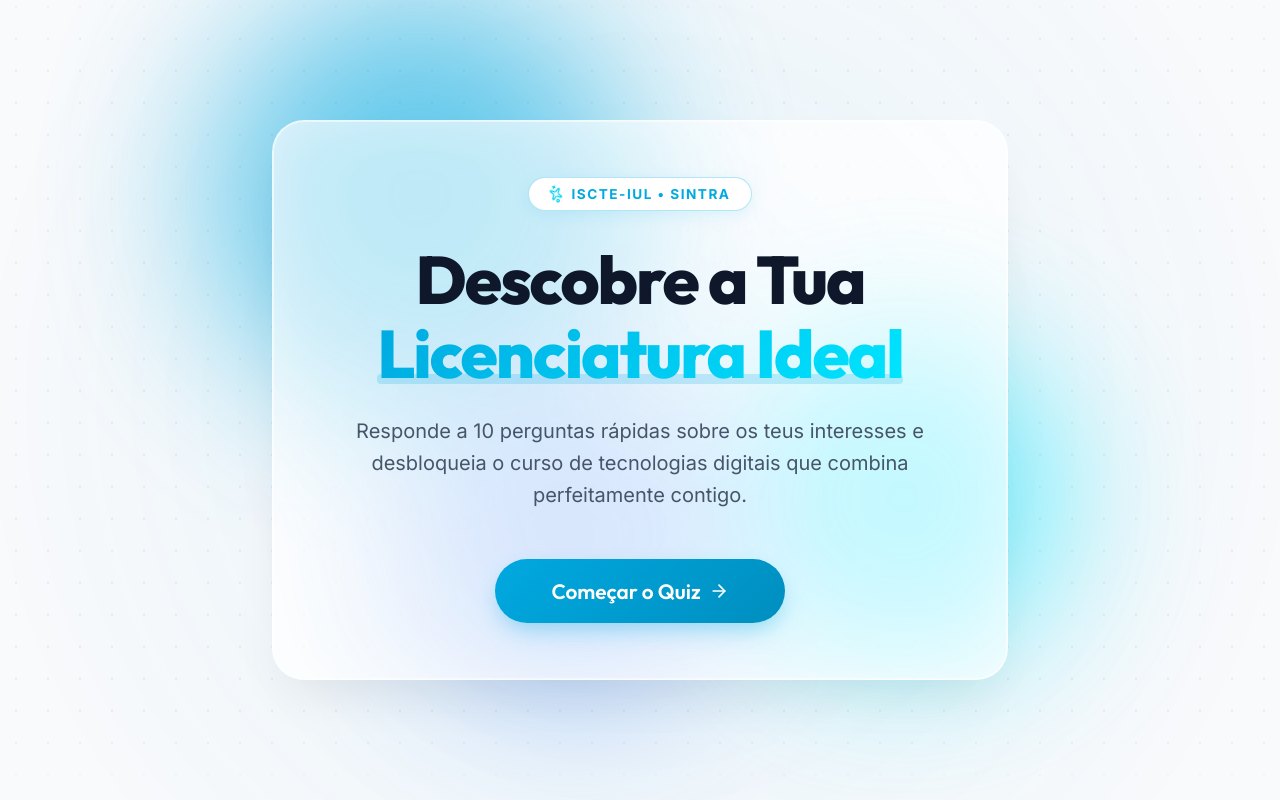
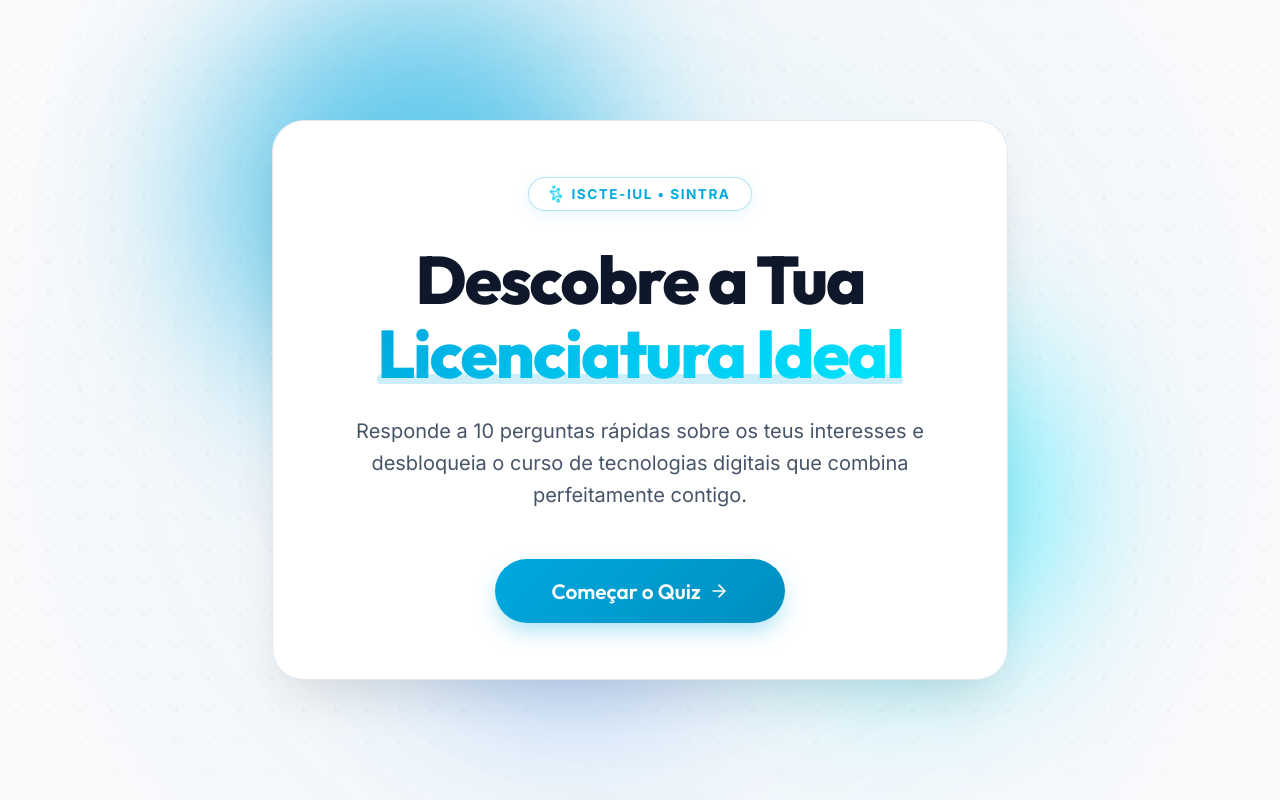
Before and after one commit to costa-rafael/NETDA_Quiz, a React (Vite) app: page / in a window 1280 px wide. Built offline with nearby package versions, Linux system fonts and the light colour scheme.

Commit message:
cores finais

```diff
--- a/src/components/ResultScreen.jsx
+++ b/src/components/ResultScreen.jsx
@@ -109,18 +109,21 @@ export default function ResultScreen({ resultCourse, nucleoInfo, onReset }) {
       </div>
 
       <div className="action-buttons">
-
         <a
           href={resultCourse.link || "https://www.iscte-iul.pt/"}
           target="_blank"
           rel="noopener noreferrer"
           className="btn action-btn-primary"
-          style={{ backgroundColor: '#FBB702', color: '#ffffff', border: 'none' }}
+          style={{ backgroundColor: accentColor, color: '#ffffff', border: 'none' }}
         >
           Saber mais no site <ExternalLink size={18} />
         </a>
 
-        <button onClick={onReset} className="btn btn-outline" style={{ borderColor: accentColor, color: accentColor }}>
+        <button
+          onClick={onReset}
+          className="btn btn-outline"
+          style={{ backgroundColor: accentColor, color: '#ffffff', border: 'none' }}
+        >
           Refazer Quiz <RotateCcw size={18} />
         </button>
       </div>
--- a/src/components/WelcomeScreen.css
+++ b/src/components/WelcomeScreen.css
@@ -53,13 +53,11 @@
 
 /* Glass Panel */
 .glass-panel {
-  background: rgba(255, 255, 255, 0.7);
-  backdrop-filter: blur(24px);
-  -webkit-backdrop-filter: blur(24px);
-  border: 1px solid rgba(255, 255, 255, 0.6);
+  background: #ffffff;
+  border: 1px solid #e2e8f0;
   border-radius: 2rem;
-  box-shadow: 0 25px 50px -12px rgba(0, 0, 0, 0.08),
-              0 0 0 1px rgba(255, 255, 255, 0.5) inset;
+  box-shadow: 0 25px 50px -12px rgba(0, 0, 0, 0.12),
+              0 0 0 1px rgba(255, 255, 255, 1) inset;
 }
 
 .content-card {
```
